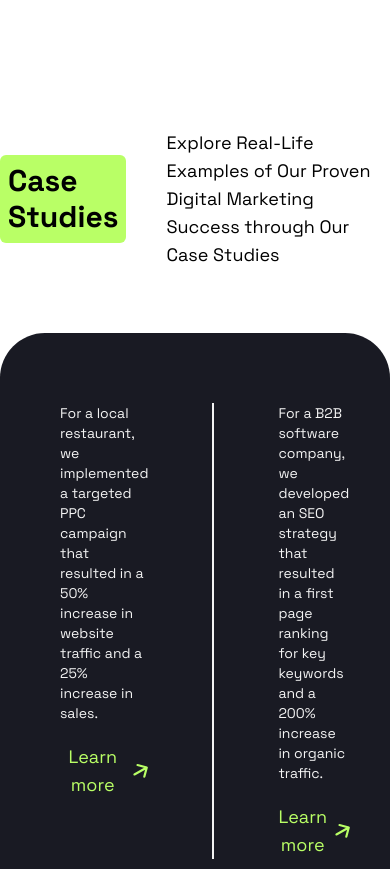
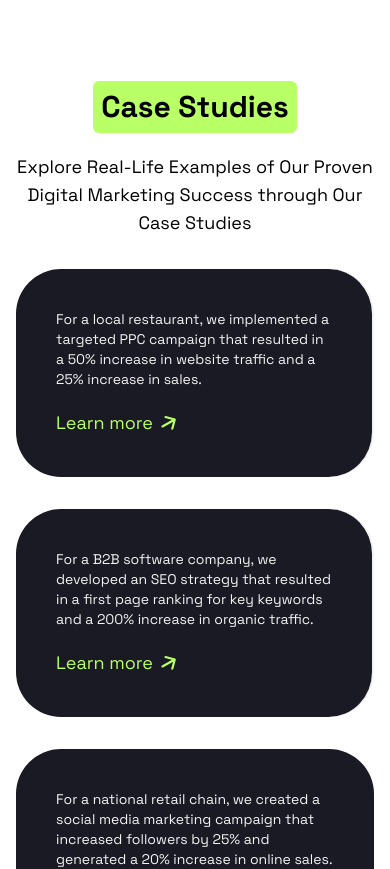
Before and after one commit to jansu11/nepse_numbers, a Next.js app: page / in a window 390 px wide. Shown: the part 2840-3709 px from the top of the page. Built offline with nearby package versions, Linux system fonts and the light colour scheme.

Commit message:
Make component mobile responsive

```diff
--- a/src/components/CaseStudies.tsx
+++ b/src/components/CaseStudies.tsx
@@ -3,8 +3,8 @@ import React from "react";
 
 const CaseStudies = () => {
   return (
-    <section className="pt-36">
-      <div className="flex items-center gap-10">
+    <section className="pt-24 md:pt-36 px-4">
+      <div className="flex flex-col sm:flex-row text-center sm:text-start items-center gap-5 sm:gap-10">
         <h2 className="bg-green text-3xl font-bold p-2 rounded-md">
           Case Studies
         </h2>
@@ -13,8 +13,8 @@ const CaseStudies = () => {
           through Our Case Studies
         </p>
       </div>
-      <div className="mt-16 bg-dark py-[70px] px-[60px] rounded-[45px] flex gap-16">
-        <article className="flex flex-col items-start gap-5 border-r-2 pr-16 border-gray">
+      <div className="mt-8 lg:mt-16 lg:bg-dark lg:py-[70px] lg:px-[60px] lg:rounded-[45px] flex flex-wrap lg:flex-nowrap gap-8 lg:gap-16">
+        <article className="bg-dark p-10 rounded-[45px] lg:bg-none lg:p-0 lg:rounded-none flex flex-col items-start gap-5 border-r-2 lg:pr-16 border-gray">
           <p className="text-gray text-sm">
             For a local restaurant, we implemented a targeted PPC campaign that
             resulted in a 50% increase in website traffic and a 25% increase in
@@ -31,7 +31,7 @@ const CaseStudies = () => {
             />{" "}
           </button>
         </article>
-        <article className="flex flex-col items-start gap-5 pr-16 border-r-2 border-gray">
+        <article className="bg-dark p-10 rounded-[45px] lg:bg-none lg:p-0 lg:rounded-none flex flex-col items-start gap-5 lg:pr-16 border-r-2 border-gray">
           <p className="text-gray text-sm">
             For a B2B software company, we developed an SEO strategy that
             resulted in a first page ranking for key keywords and a 200%
@@ -48,7 +48,7 @@ const CaseStudies = () => {
             />{" "}
           </button>
         </article>
-        <article className="flex flex-col items-start gap-5">
+        <article className="bg-dark p-10 rounded-[45px] lg:bg-none lg:p-0 lg:rounded-none flex flex-col items-start gap-5">
           <p className="text-gray text-sm">
             For a national retail chain, we created a social media marketing
             campaign that increased followers by 25% and generated a 20%
```
